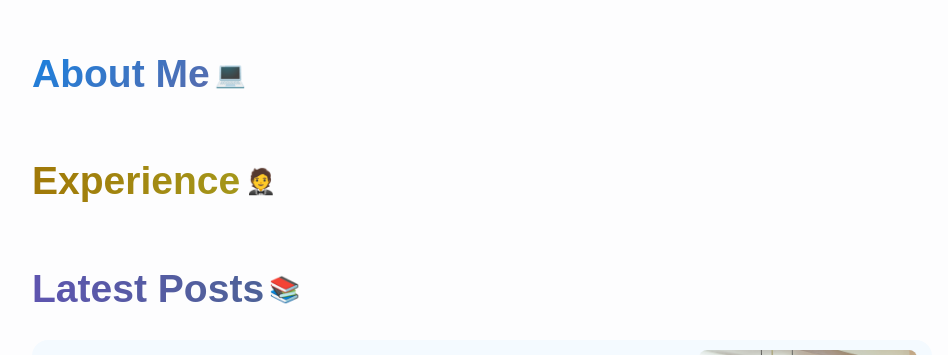
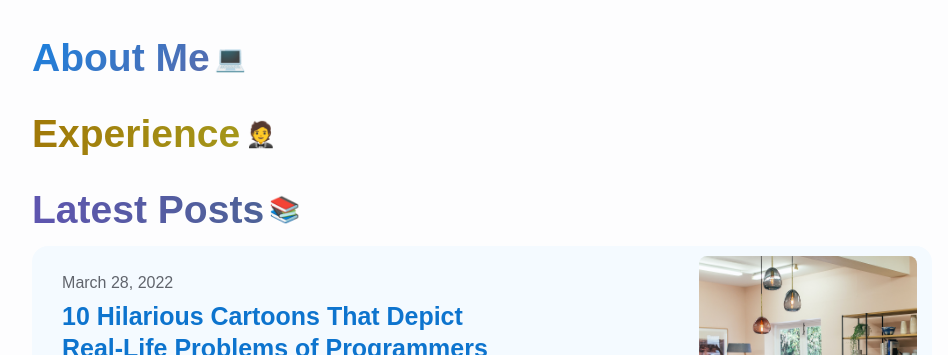
Before and after one commit to BESHOI/beshoi-site, a Next.js app: page / in a window 1280 px wide. Shown: the part 242-597 px from the top of the page, without its empty margins (158-1106 px from the left). Built offline with nearby package versions, Linux system fonts and the light colour scheme.

Commit message:
fix accessibility issue

```diff
--- a/src/components/ColorfulHeader/ColorfulHeader.tsx
+++ b/src/components/ColorfulHeader/ColorfulHeader.tsx
@@ -22,7 +22,7 @@ const Header = styled('h1', {
   animation: `${GradientAnimation} 3s linear infinite alternate`,
 });
 
-const Emoji = styled('h3', {});
+const Emoji = styled('span', { fontSize: '$3' });
 
 const Colorful = () => {
   const ColorsList = [
```
